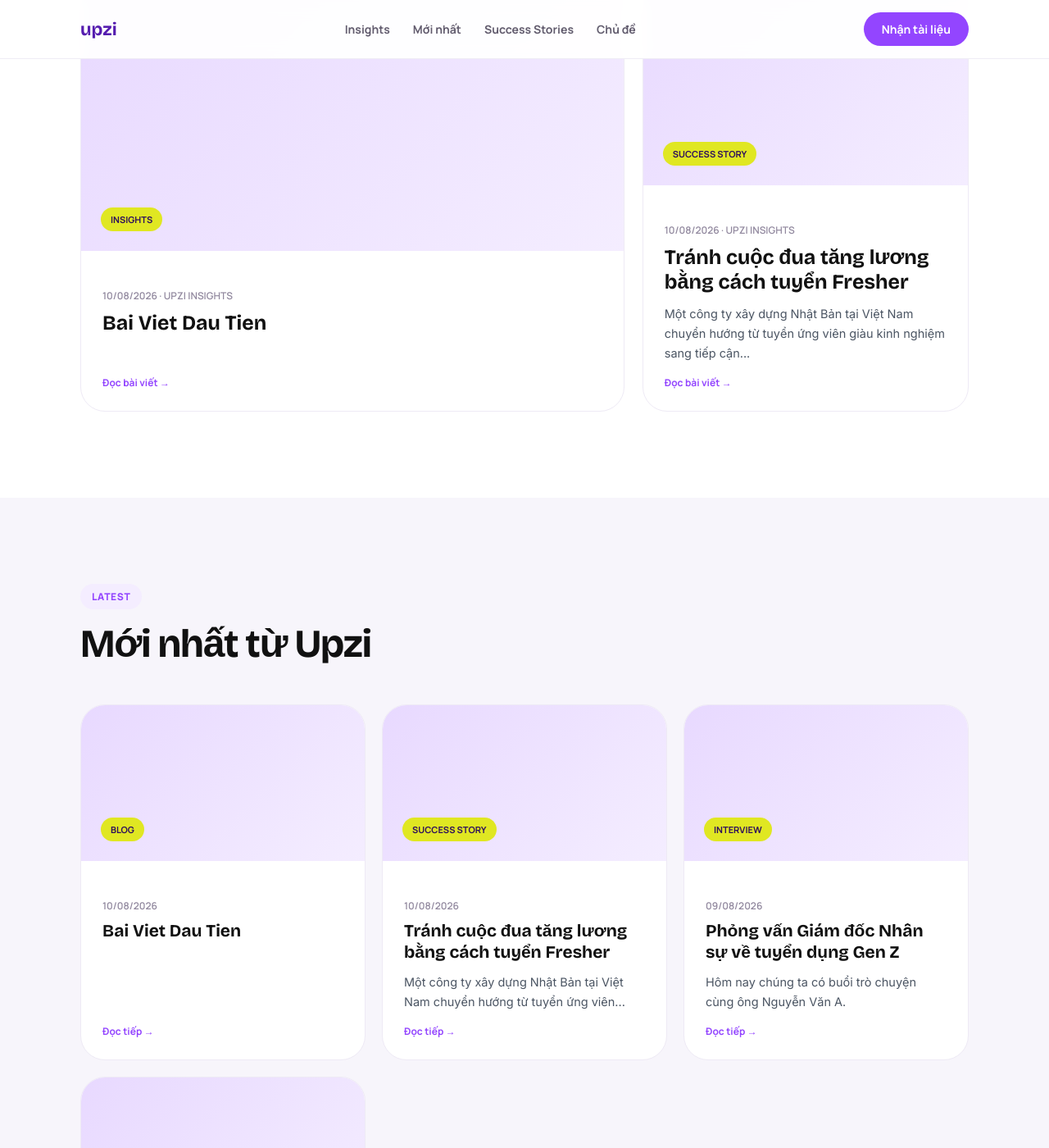
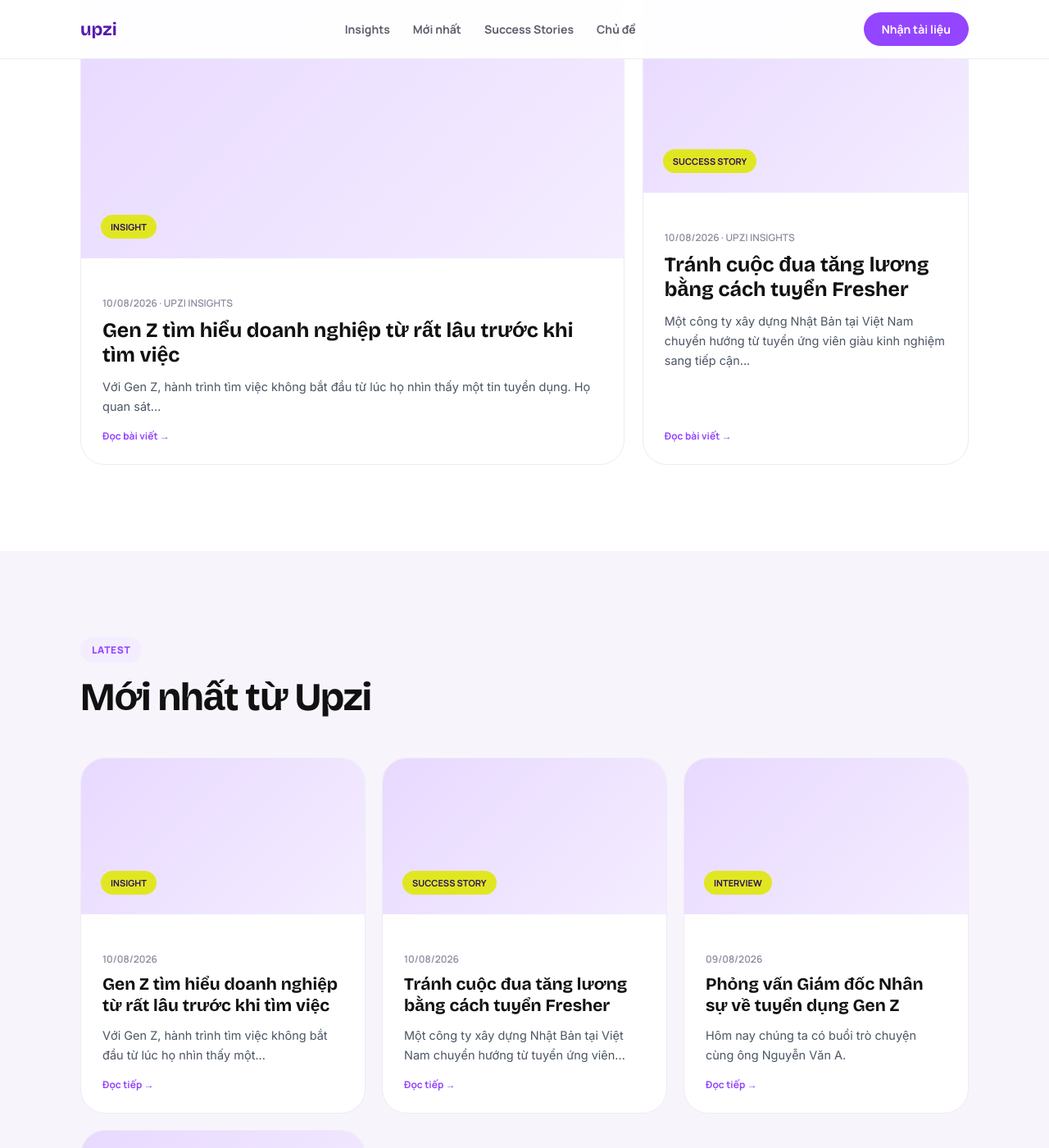
Before and after one commit to upzi-vn/staging, a Jekyll site: the page built from dung.html, in a window 1280 px wide and 1400 px high, scrolled down 936 px. Shown: the whole window at 82% size. Built offline with Jekyll 4.4.1, drawn with Linux system fonts in a browser that asks for light colours; some of the changed text lies outside the part shown.

Commit message:
2026-08-10-bai-viet-dau-tien.html

```diff
--- a/_posts/2026-08-10-bai-viet-dau-tien.html
+++ b/_posts/2026-08-10-bai-viet-dau-tien.html
@@ -1,3 +1,16 @@
+---
+layout: frame2
+
+title: "Gen Z tìm hiểu doanh nghiệp từ rất lâu trước khi tìm việc"
+
+category: "Insight"
+
+description: >
+  Với Gen Z, hành trình tìm việc không bắt đầu từ lúc họ nhìn thấy
+  một tin tuyển dụng. Họ quan sát và đánh giá doanh nghiệp từ trước đó,
+  thông qua văn hóa, môi trường làm việc và trải nghiệm của nhân viên.
+---
+
 <style>
 
 /* =========================================================
```
